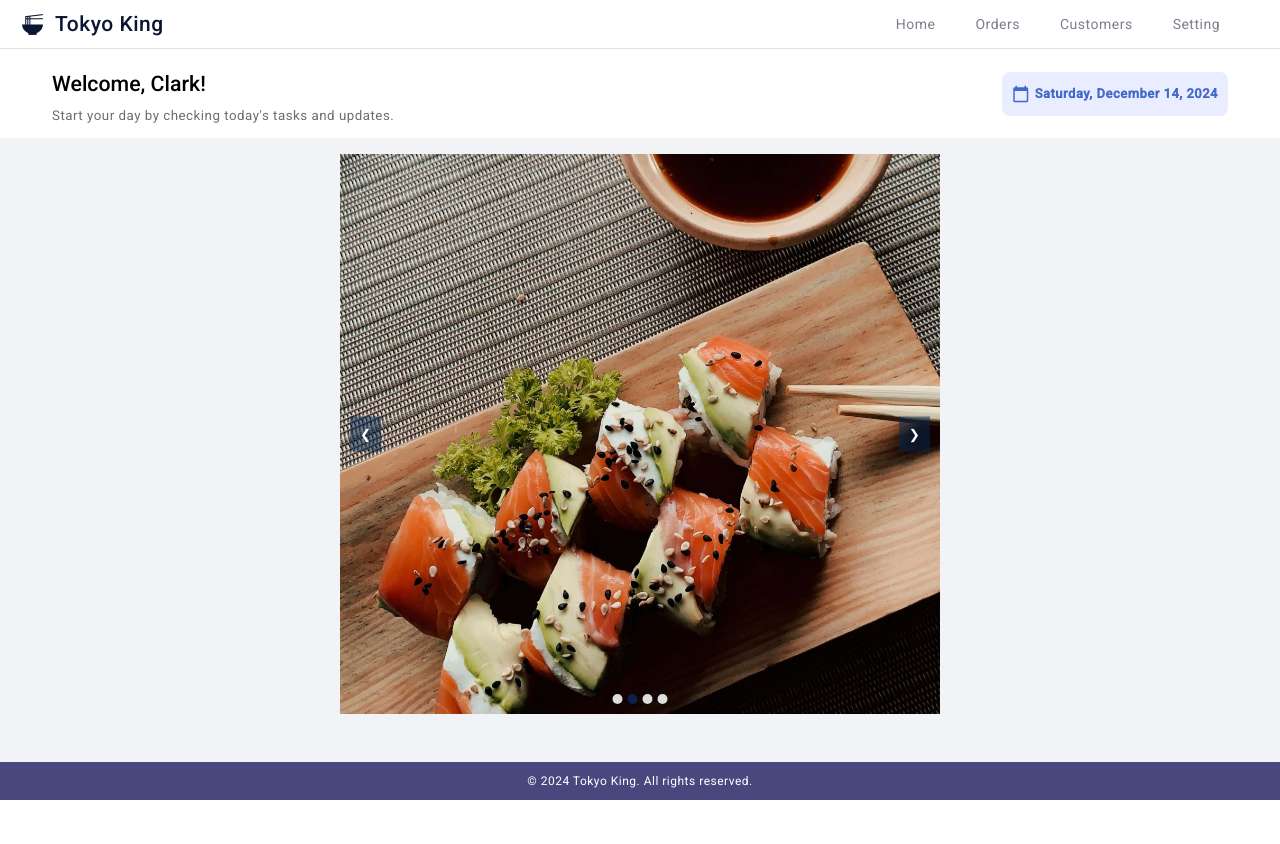
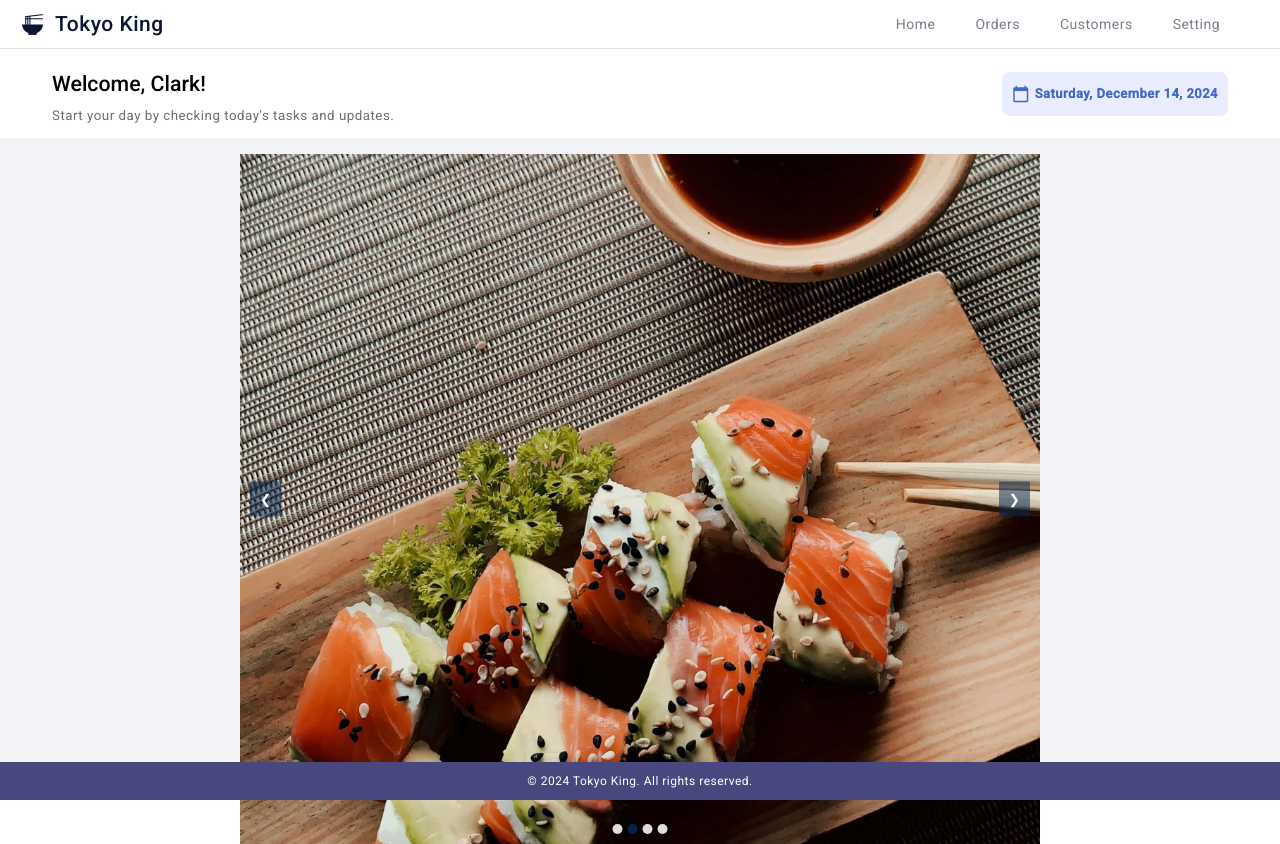
Before and after one commit to Bxstars/orderList, an Angular app: page / in a window 1280 px wide. Before the commit the page ends 800 px from the top, so only its background shows below. Built offline with nearby package versions, Linux system fonts and the light colour scheme.

Commit message:
fix: changed the dimensions of the image

```diff
--- a/src/app/shared/components/carousel/carousel.component.css
+++ b/src/app/shared/components/carousel/carousel.component.css
@@ -1,7 +1,7 @@
 .carousel-container {
   position: relative;
-  width: 600px;
-  height: 560px;
+  width: 800px;
+  height: 690px;
   margin: auto;
   overflow: hidden;
 }
```
